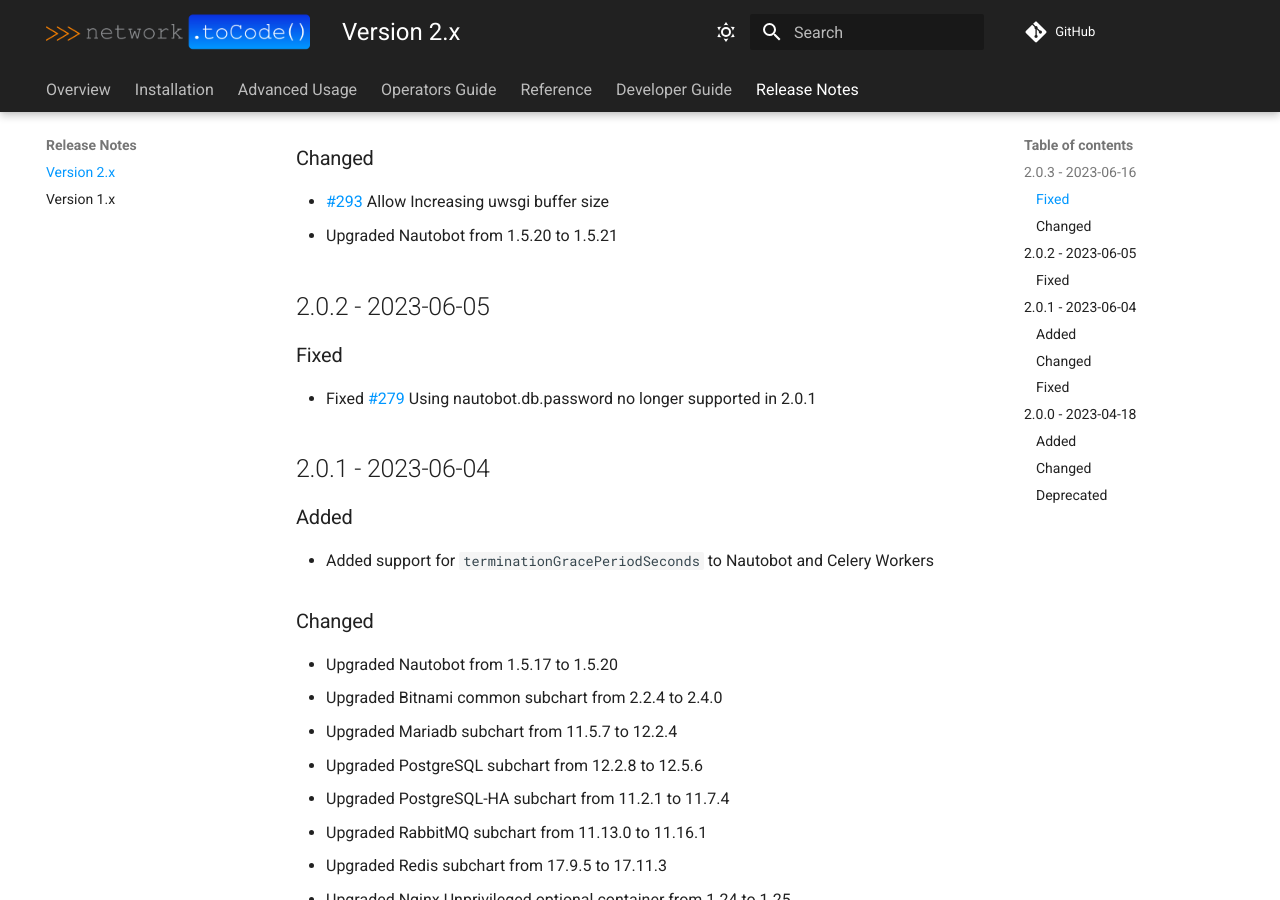
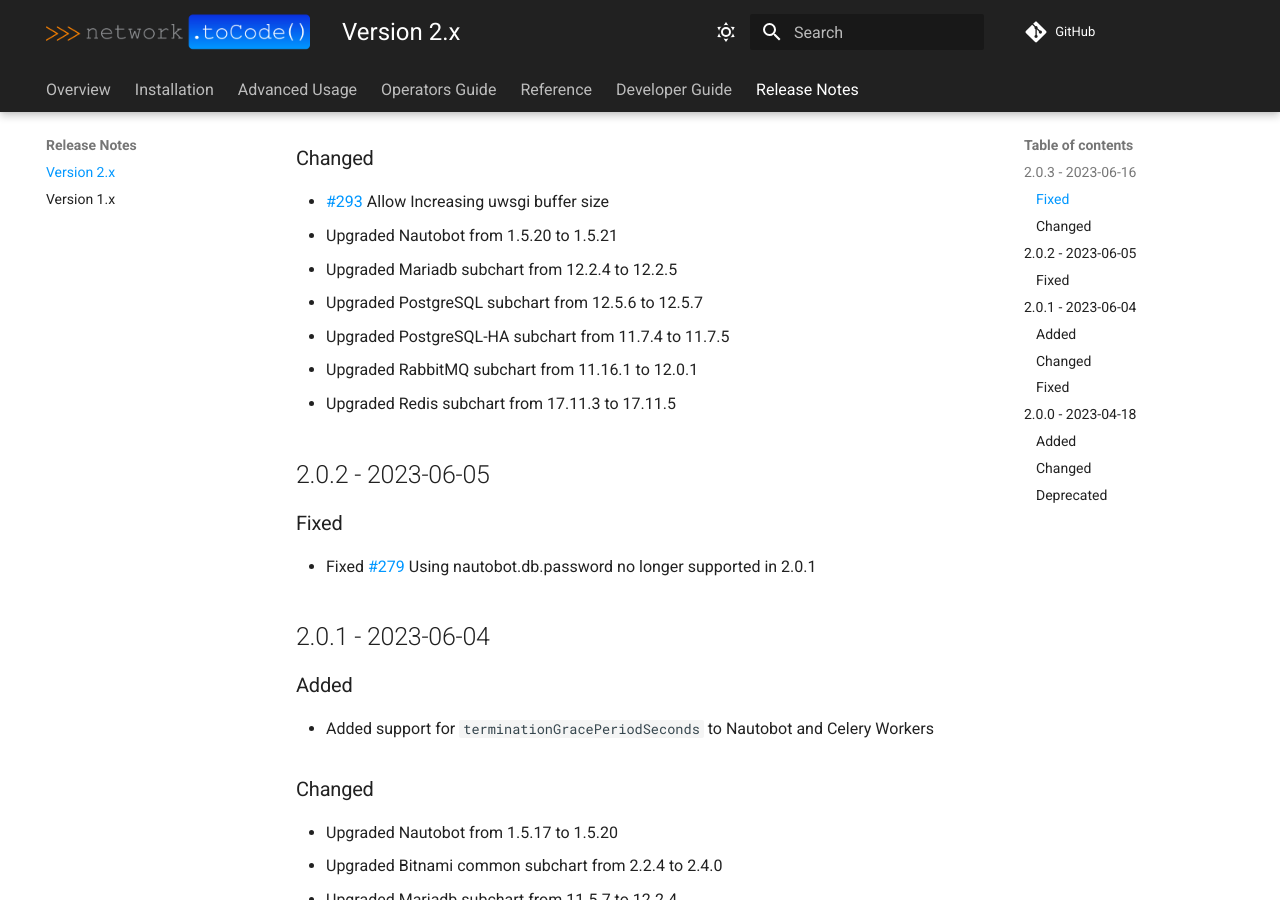
Before and after one commit to nautobot/helm-charts, an MkDocs documentation site: the page built from docs/release-notes/version-2.x.md, in a window 1280 px wide and 900 px high, scrolled down 354 px. Built offline with MkDocs 1.6.1 and Material for MkDocs 9.7.7, drawn with Linux system fonts in a browser that asks for light colours; comment, search, counter and statistics services are not loaded.

Commit message:
Prepping for 2.0.3

```diff
--- a/docs/release-notes/version-2.x.md
+++ b/docs/release-notes/version-2.x.md
@@ -14,6 +14,11 @@
 
 * [#293](https://github.com/nautobot/helm-charts/issues/293) Allow Increasing uwsgi buffer size
 * Upgraded Nautobot from 1.5.20 to 1.5.21
+* Upgraded Mariadb subchart from 12.2.4 to 12.2.5
+* Upgraded PostgreSQL subchart from 12.5.6 to 12.5.7
+* Upgraded PostgreSQL-HA subchart from 11.7.4 to 11.7.5
+* Upgraded RabbitMQ subchart from 11.16.1 to 12.0.1
+* Upgraded Redis subchart from 17.11.3 to 17.11.5
 
 ## 2.0.2 - 2023-06-05
 
```
Also changed, not shown: 13 other files.
